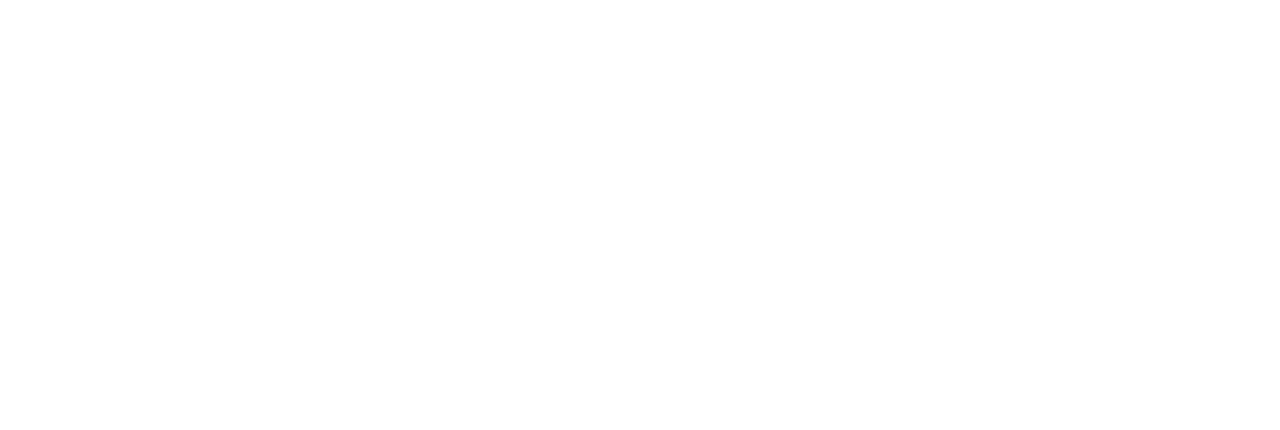
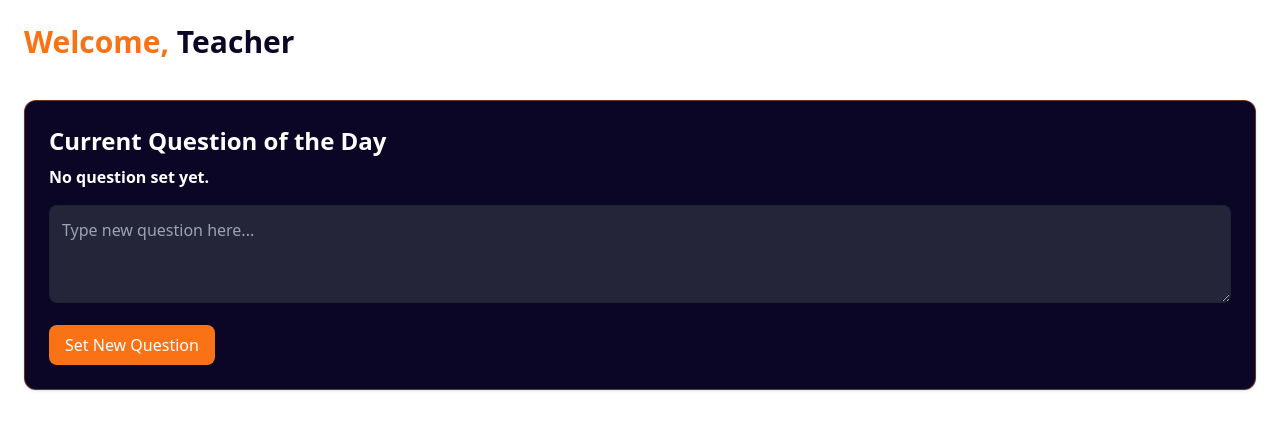
Before and after one commit to s0uravv/EduVerse, a React (Vite) app in the folder client/: page /teacher-dashboard in a window 1280 px wide. Before the commit this address had no page. Shown: the top 430 px of the page. Built offline with nearby package versions, Linux system fonts and the light colour scheme; no server answers.

Commit message:
Added Teacher roite and made the QUESTION OF THE DAY component

```diff
--- a/client/src/App.jsx
+++ b/client/src/App.jsx
@@ -3,16 +3,20 @@ import Home from "./Components/HeroSection/HeroSection";
 import Login from "./Pages/Login";
 import SignUp from "./Pages/SignUp";
 import Dashboard from "./Pages/dashboard";
+import TeacherDashboard from "./Components/Dashboard//TeacherDashboard";
 
 function App() {
     return (
         <BrowserRouter>
-
             <Routes>
                 <Route path="/" element={<Home />} />
                 <Route path="/login" element={<Login />} />
                 <Route path="/signup" element={<SignUp />} />
                 <Route path="/dashboard" element={<Dashboard />} />
+                <Route
+                    path="/teacher-dashboard"
+                    element={<TeacherDashboard />}
+                />
             </Routes>
         </BrowserRouter>
     );
--- a/client/src/Components/Dashboard/DashboardHome.jsx
+++ b/client/src/Components/Dashboard/DashboardHome.jsx
@@ -1,4 +1,5 @@
 import React, { useEffect, useState } from "react";
+import QotdDisplay from ".././QotdDisplay";
 import axios from "axios";
 import { Pie, Line } from "react-chartjs-2";
 import {
@@ -78,7 +79,12 @@ function DashboardHome() {
                 <span className="text-[#0b0625]">{user?.name || "User"}</span>
             </h1>
 
-            {/* QOTD */}
+
+           <QotdDisplay />
+
+
+
+            {/* QOTD
             <div className="bg-[#0b0625] rounded-xl shadow p-6 border border-orange-500/40">
                 <h2 className="text-2xl text-white font-bold pb-2">
                     Question of the Day
@@ -101,7 +107,7 @@ function DashboardHome() {
                 </button>
             </div>
 
-            {/* Two-column layout */}
+             Two-column layout */}
             <div className="grid grid-cols-1 lg:grid-cols-2 gap-6">
                 {/* Weekly Progress Graph */}
                 <div className="bg-white rounded-xl p-6 border border-black/10">
--- /dev/null
+++ b/client/src/Components/Dashboard/TeacherDashboard.jsx
@@ -0,0 +1,80 @@
+import React, { useEffect, useState } from "react";
+import axios from "axios";
+
+const TeacherDashboard = () => {
+    const [teacher, setTeacher] = useState(null);
+    const [question, setQuestion] = useState("");
+    const [existingQotd, setExistingQotd] = useState("");
+
+    // Fetch teacher info + current QOTD
+    useEffect(() => {
+        axios
+            .get("http://localhost:3001/dashboard", { withCredentials: true })
+            .then(res => {
+                setTeacher(res.data);
+            })
+            .catch(() => setTeacher(null));
+
+        axios
+            .get("http://localhost:3001/qotd")
+            .then(res => {
+                if (res.data.question) setExistingQotd(res.data.question);
+            })
+            .catch(err => console.log(err));
+    }, []);
+
+    const handleQuestionSubmit = async () => {
+        if (!question.trim()) return alert("Question cannot be empty.");
+
+        try {
+            await axios.post(
+                "http://localhost:3001/qotd",
+                { question },
+                { withCredentials: true }
+            );
+            alert("Question updated!");
+            setExistingQotd(question);
+            setQuestion("");
+        } catch (err) {
+            alert("Failed to update question.");
+            console.log(err);
+        }
+    };
+
+    return (
+        <div className="p-6 space-y-10">
+            <h1 className="text-3xl font-bold text-orange-500">
+                Welcome,{" "}
+                <span className="text-[#0b0625]">
+                    {teacher?.name || "Teacher"}
+                </span>
+            </h1>
+
+            <div className="bg-[#0b0625] rounded-xl shadow p-6 border border-orange-500/40">
+                <h2 className="text-2xl text-white font-bold pb-2">
+                    Current Question of the Day
+                </h2>
+                <p className="text-white font-semibold mb-4">
+                    {existingQotd || "No question set yet."}
+                </p>
+
+                <textarea
+                    className="bg-[#252539] w-full border border-black/10 rounded-lg p-3 focus:outline-orange-500 text-white"
+                    rows={3}
+                    placeholder="Type new question here..."
+                    value={question}
+                    onChange={e => setQuestion(e.target.value)}
+                />
+
+                <button
+                    onClick={handleQuestionSubmit}
+                    className="mt-4 px-4 py-2 bg-orange-500 text-white rounded-lg hover:bg-orange-600"
+                >
+                    Set New Question
+                </button>
+            </div>
+        </div>
+    );
+};
+
+export default TeacherDashboard;
--- /dev/null
+++ b/client/src/Components/QotdDisplay.jsx
@@ -0,0 +1,60 @@
+import React, { useEffect, useState } from "react";
+import axios from "axios";
+
+const QotdDisplay = () => {
+    const [question, setQuestion] = useState("");
+    const [answer, setAnswer] = useState("");
+
+    useEffect(() => {
+        axios
+            .get("http://localhost:3001/qotd", {
+                withCredentials: true,
+            })
+            .then((res) => {
+                setQuestion(res.data.question || "");
+            })
+            .catch((err) => {
+                console.log("Failed to fetch QOTD", err);
+            });
+    }, []);
+
+    const handleSubmit = () => {
+        if (answer.trim()) {
+            alert("Answer submitted successfully!");
+            setAnswer("");
+            // Optionally: send to server if storing answers
+        }
+    };
+
+    return (
+        <div className="bg-[#0b0625] rounded-xl shadow p-6 border border-orange-500/40">
+            <h2 className="text-2xl text-white font-bold pb-2">
+                Question of the Day
+            </h2>
+            {question ? (
+                <>
+                    <p className="pb-4 text-white font-semibold">
+                        {question}
+                    </p>
+                    <textarea
+                        className="bg-[#252539] w-full border border-black/10 rounded-lg p-3 focus:outline-orange-500"
+                        rows={4}
+                        placeholder="Write your answer..."
+                        value={answer}
+                        onChange={(e) => setAnswer(e.target.value)}
+                    />
+                    <button
+                        onClick={handleSubmit}
+                        className="mt-3 px-4 py-2 bg-orange-500 text-white rounded-lg hover:bg-orange-500"
+                    >
+                        Submit Answer
+                    </button>
+                </>
+            ) : (
+                <p className="text-white">No question available for today.</p>
+            )}
+        </div>
+    );
+};
+
+export default QotdDisplay;
--- a/client/src/Pages/Login.jsx
+++ b/client/src/Pages/Login.jsx
@@ -18,13 +18,20 @@ const Login = () => {
             );
 
             if (response.data.message === "Login successful") {
-                navigate("/dashboard");
+                const userRole = response.data.role;
+                if (userRole === "Student") {
+                    navigate("/dashboard");
+                } else if (userRole === "Teacher") {
+                    navigate("/teacher-dashboard");
+                } else {
+                    alert("Unknown role");
+                }
             } else {
                 alert("Invalid credentials");
             }
         } catch (err) {
             alert("Login failed");
-            console.log(err);
+            console.error(err);
         }
     };
 
--- a/client/src/Pages/SignUp.jsx
+++ b/client/src/Pages/SignUp.jsx
@@ -39,7 +39,7 @@ const Signup = () => {
                 }
             );
             console.log(response);
-            navigate("/login");
+                navigate("/login");
         } catch (err) {
             console.log(err);
             alert("Registration failed");
```
Also changed, not shown: 2 other files (tests, documents, lock files or other folders).
